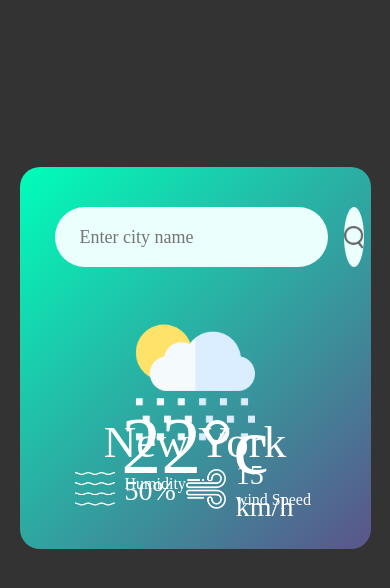
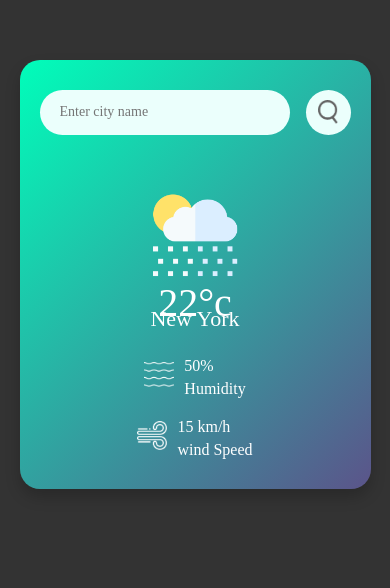
Before and after one commit to AmiraZidi/WeatherApp, a plain HTML site: page index.html in a window 390 px wide. Shown: the part 148-736 px from the top of the page. Drawn offline with Linux system fonts and the light colour scheme.

Commit message:
responsive design

```diff
--- a/style.css
+++ b/style.css
@@ -1,110 +1,166 @@
-*{
+* {
     margin: 0;
     padding: 0;
-    font-family: 'Poppins','sans-serif';
+    font-family: 'Poppins', 'sans-serif';
     box-sizing: border-box;
 }
 
-body{
+body {
     background-color: #333;
     display: flex;
     justify-content: center;
     align-items: center;
-    height: 120vh;
+    min-height: 100vh;
+    margin: 0;
 }
 
-.card{
+.card {
     width: 90%;
     max-width: 474px;
     background: linear-gradient(135deg, #00feba, #5b548a);
     color: #fff;
-    margin: 100px 0 ;
     border-radius: 20px;
-    padding: 40px 35px ;
+    padding: 40px 35px;
     text-align: center;
+    box-shadow: 0 8px 15px rgba(0, 0, 0, 0.2);
 }
 
-/* search bar */
-
-.search{
+/* Search Bar */
+.search {
     width: 100%;
     display: flex;
     align-items: center;
     justify-content: space-between;
+    margin-bottom: 20px;
 }
 
-.search input{
-    border: 0 ;
-    outline : 0;
+.search input {
+    border: none;
+    outline: none;
     background: #ebfffc;
     color: #555;
     padding: 10px 25px;
-    height: 60px;
-    border-radius: 30px ;
+    height: 50px;
+    border-radius: 25px;
     flex: 1;
     margin-right: 16px;
-    font-size: 18px;
+    font-size: 16px;
 }
 
-.search button{
-    border: 0 ;
-    outline : 0;
+.search button {
+    border: none;
+    outline: none;
     background: #ebfffc;
     border-radius: 50%;
-    width: 60px;
-    height: 60px;
+    width: 50px;
+    height: 50px;
     cursor: pointer;
     display: flex;
     align-items: center;
     justify-content: center;
 }
 
-.search button img{
+.search button img {
     width: 20px;
 }
 
-/* weather */
-
-.weather-icon{
-    width: 170px;
-    margin-top: 30px;
+/* Weather */
+.weather-icon {
+    width: 150px;
+    margin-top: 20px;
 }
 
-.weather h1{
-    font-size: 80px;
+.weather h1 {
+    font-size: 60px;
     font-weight: 500;
-    margin-top: -70px;
+    margin-top: -20px;
 }
 
-.weather h2{
-    font-size: 45px;
+.weather h2 {
+    font-size: 35px;
     font-weight: 400;
-    margin-top: -76px;
+    margin-top: -20px;
+    margin-bottom: 20px;
 }
 
-/* details */
-
-.details{
+/* Details */
+.details {
     display: flex;
     align-items: center;
     justify-content: space-between;
     padding: 0 20px;
-    /* margin-top: 50px; */
 }
 
-.col{
+.col {
     display: flex;
     align-items: center;
     text-align: left;
 }
 
-.col img{
-    width:40px;
+.col img {
+    width: 35px;
     margin-right: 10px;
 }
 
-.humidity , .wind{
-    font-size: 28px;
-    margin-top: -9px;
-    margin-bottom: -32px;
+.humidity, .wind {
+    font-size: 16px;
+    margin: 5px 0;
 }
+
+/* Responsive Design */
+@media (max-width: 768px) {
+    .card {
+        padding: 30px 20px;
+    }
+
+    .weather-icon {
+        width: 120px;
+    }
+
+    .weather h1 {
+        font-size: 50px;
+    }
+
+    .weather h2 {
+        font-size: 28px;
+    }
+
+    .search input {
+        font-size: 14px;
+        padding: 8px 20px;
+        height: 45px;
+    }
+
+    .search button {
+        width: 45px;
+        height: 45px;
+    }
+
+    .details {
+        flex-direction: column;
+        align-items: center;
+        gap: 15px;
+    }
+
+    .col {
+        justify-content: center;
+    }
+}
+
+@media (max-width: 480px) {
+    .weather h1 {
+        font-size: 40px;
+    }
+
+    .weather h2 {
+        font-size: 22px;
+    }
+
+    .details {
+        padding: 0;
+    }
+
+    .col img {
+        width: 30px;
+    }
+}
```
